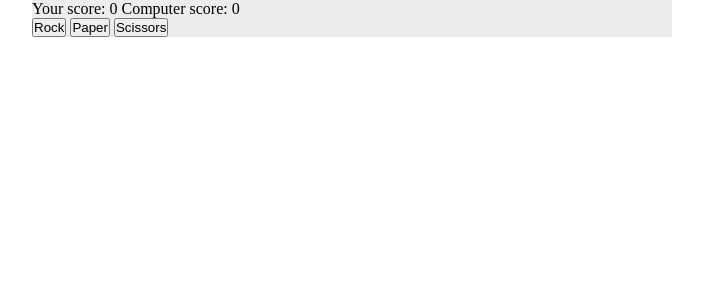
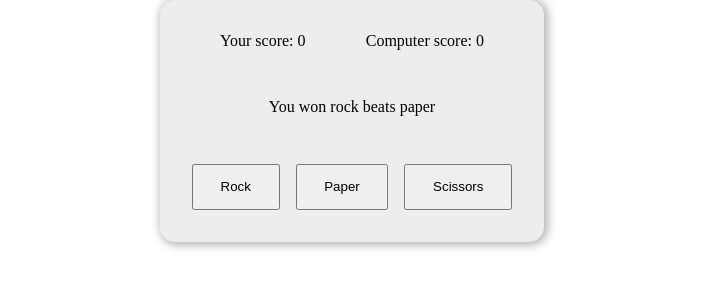
Before and after one commit to mykolassl/rock-paper-scissors, a plain HTML site: page index.html in a window 1280 px wide. Shown: the whole page, without its empty margins (288-991 px from the left). Drawn offline with Linux system fonts and the light colour scheme.

Commit message:
Finish styling

```diff
--- a/index.html
+++ b/index.html
@@ -14,7 +14,8 @@
                 <span id="player-score">Your score: 0</span>
                 <span id="computer-score">Computer score: 0</span>
             </div>
-            <div class="cards">
+            <div id="result">You won rock beats paper</div>
+            <div class="buttons">
                 <button id="rock">Rock</button>
                 <button id="paper">Paper</button>
                 <button id="scissors">Scissors</button>
--- a/styles.css
+++ b/styles.css
@@ -13,12 +13,32 @@ html {
     display: flex;
     flex-direction: column;
     justify-content: center;
+    gap: 3em;
     width: 100%;
-    max-width: 40rem;
+    max-width: min-content;
     margin: 0 auto;
+    padding: 2em;
     background-color: rgb(237, 237, 237);
+    border-radius: 15px;
+    box-shadow: 2px 1px 10px 2px rgba(0, 0, 0, 0.3);
 }
 
 .scoreboard {
+    display: flex;
+    justify-content: space-evenly;
+    gap: 2em;
+}
 
+#result {
+    text-align: center;
 }
+
+.buttons {
+    display: flex;
+    justify-content: center;
+    gap: 1em;
+}
+
+.buttons button {
+    padding: 1em 2em;
+}
```
